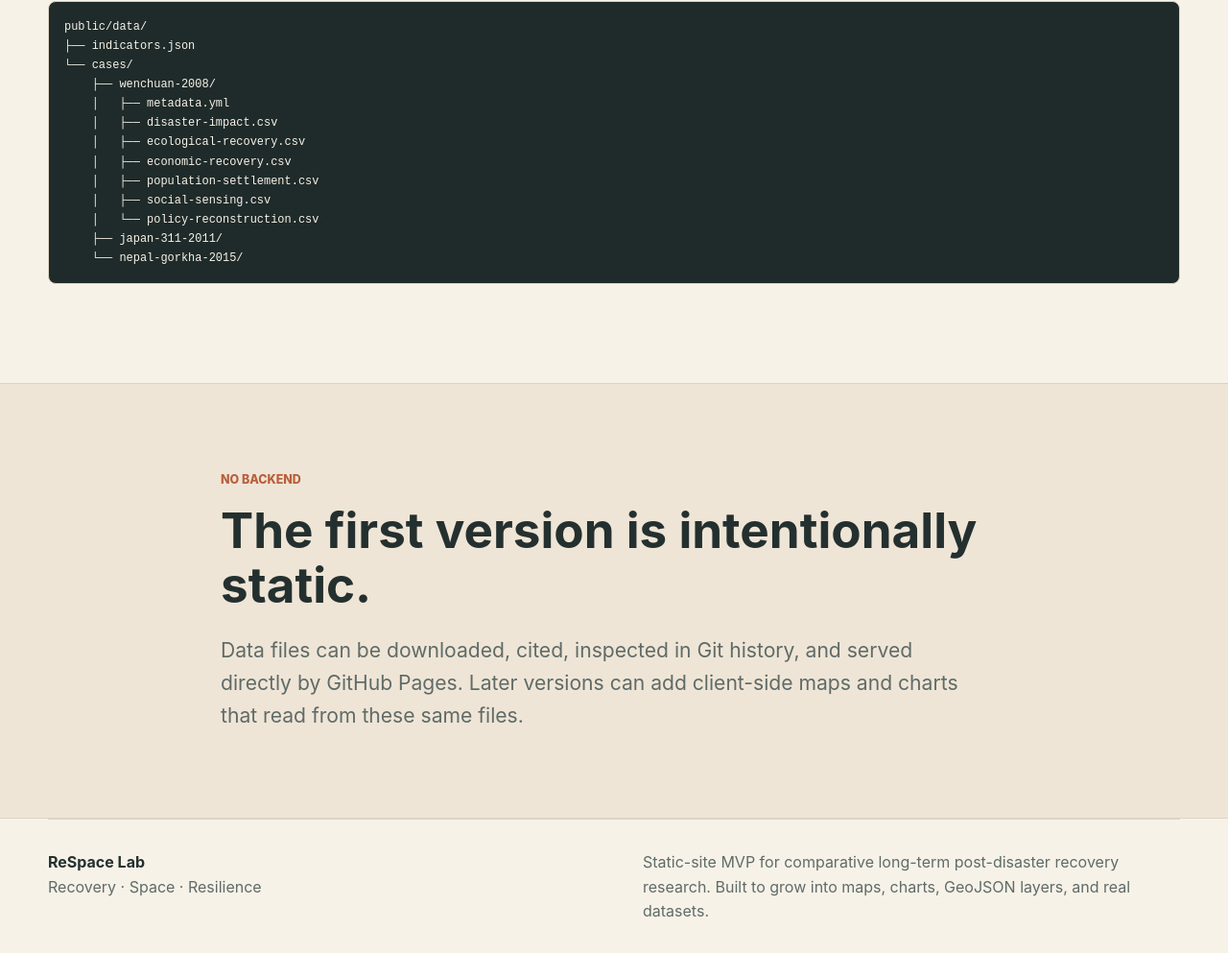
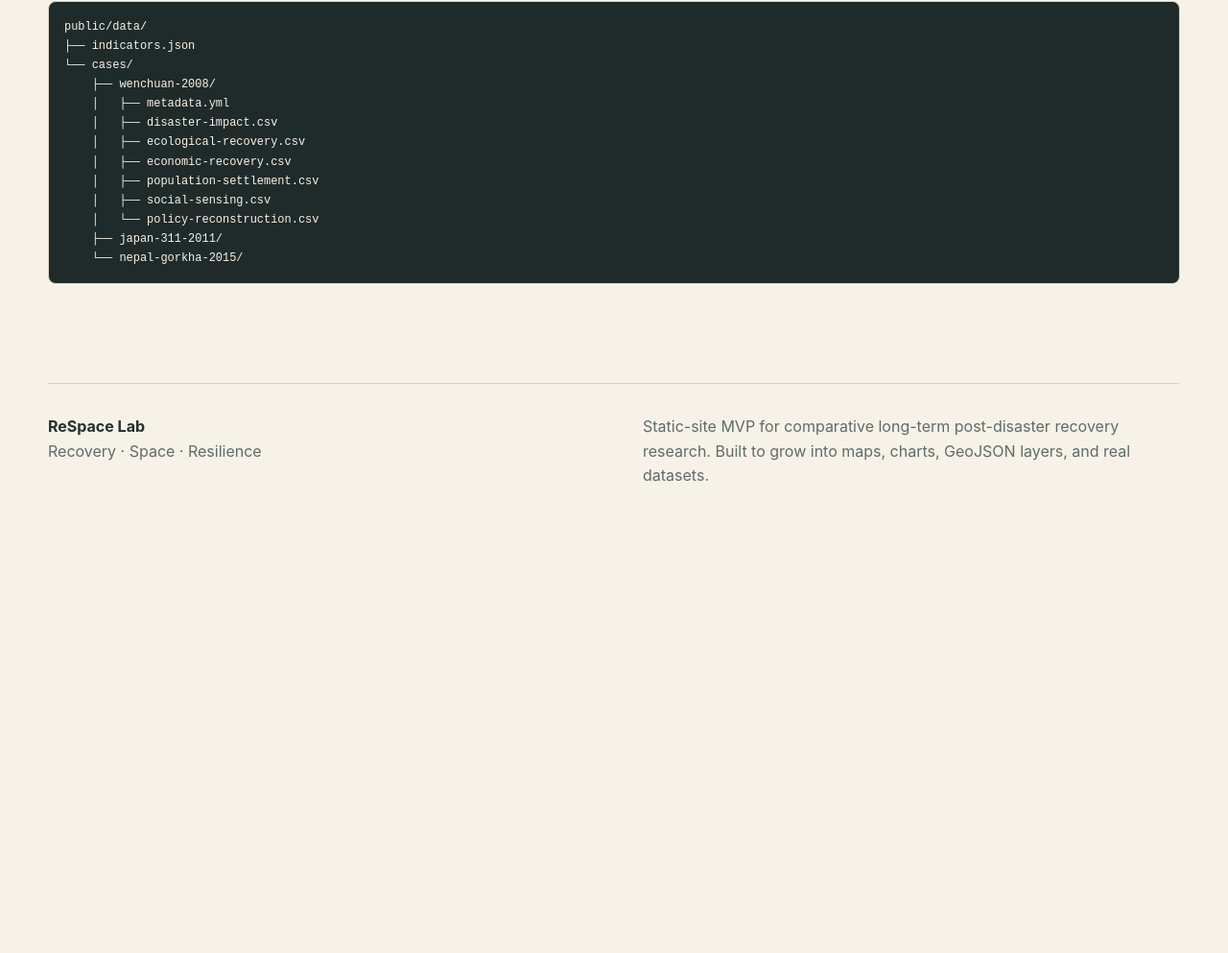
Before and after one commit to aboutsssa/Post-disaster-recovery-observatory, an Astro site: page /Post-disaster-recovery-observatory/data in a window 1280 px wide. Shown: the part 690-1683 px from the top of the page at 96% size. After the commit the page ends 1231 px from the top, so only its background shows below. Built offline with nearby package versions, Linux system fonts and the light colour scheme; Astro itself is replaced by a stand-in of ours.

Commit message:
Remove no backend section from data page

```diff
--- a/src/pages/data.astro
+++ b/src/pages/data.astro
@@ -32,16 +32,4 @@ import BaseLayout from "../layouts/BaseLayout.astro";
     └── nepal-gorkha-2015/</code></pre>
     </div>
   </section>
-
-  <section class="section band">
-    <div class="narrow">
-      <p class="eyebrow">No Backend</p>
-      <h2>The first version is intentionally static.</h2>
-      <p class="lead">
-        Data files can be downloaded, cited, inspected in Git history, and served
-        directly by GitHub Pages. Later versions can add client-side maps and
-        charts that read from these same files.
-      </p>
-    </div>
-  </section>
 </BaseLayout>
```
